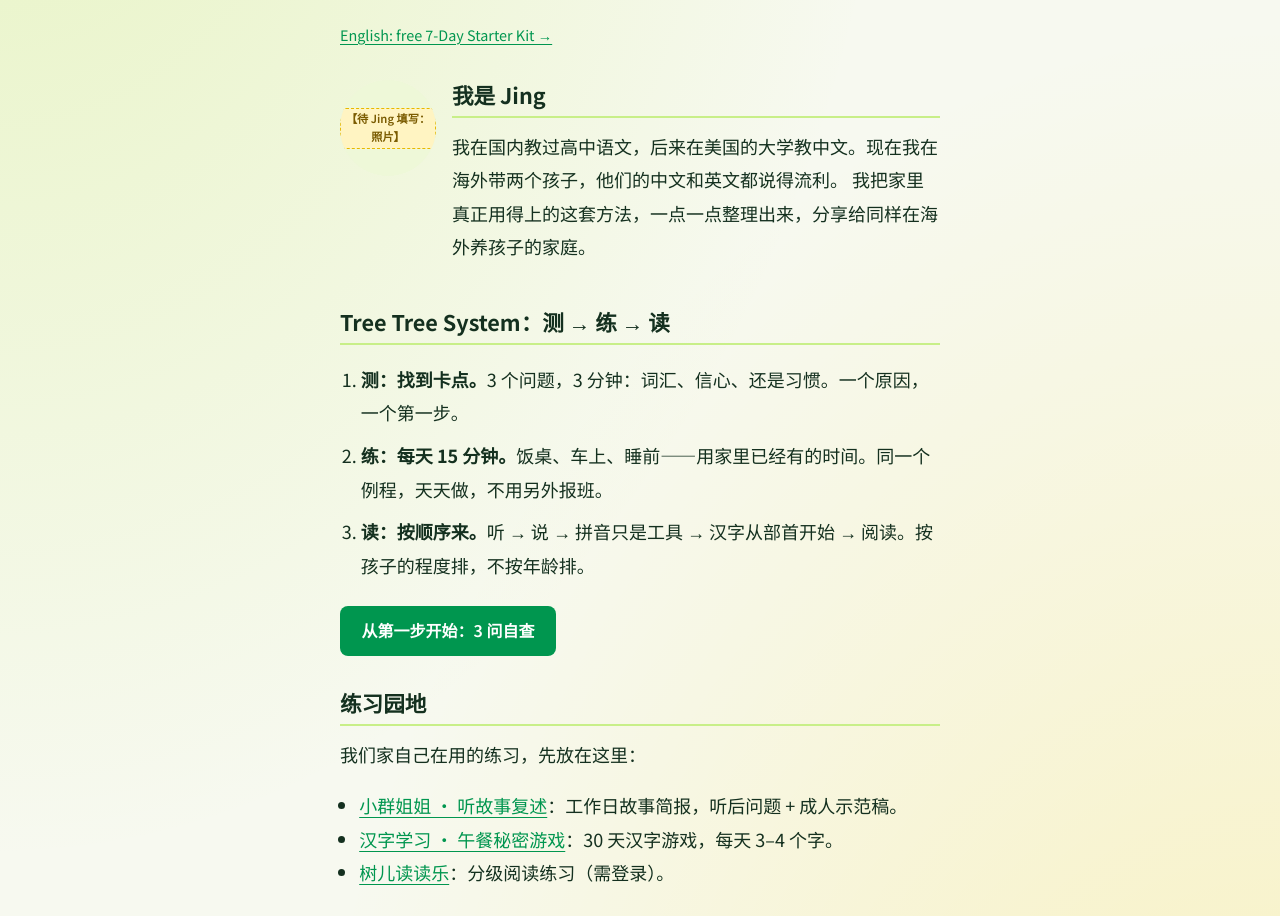
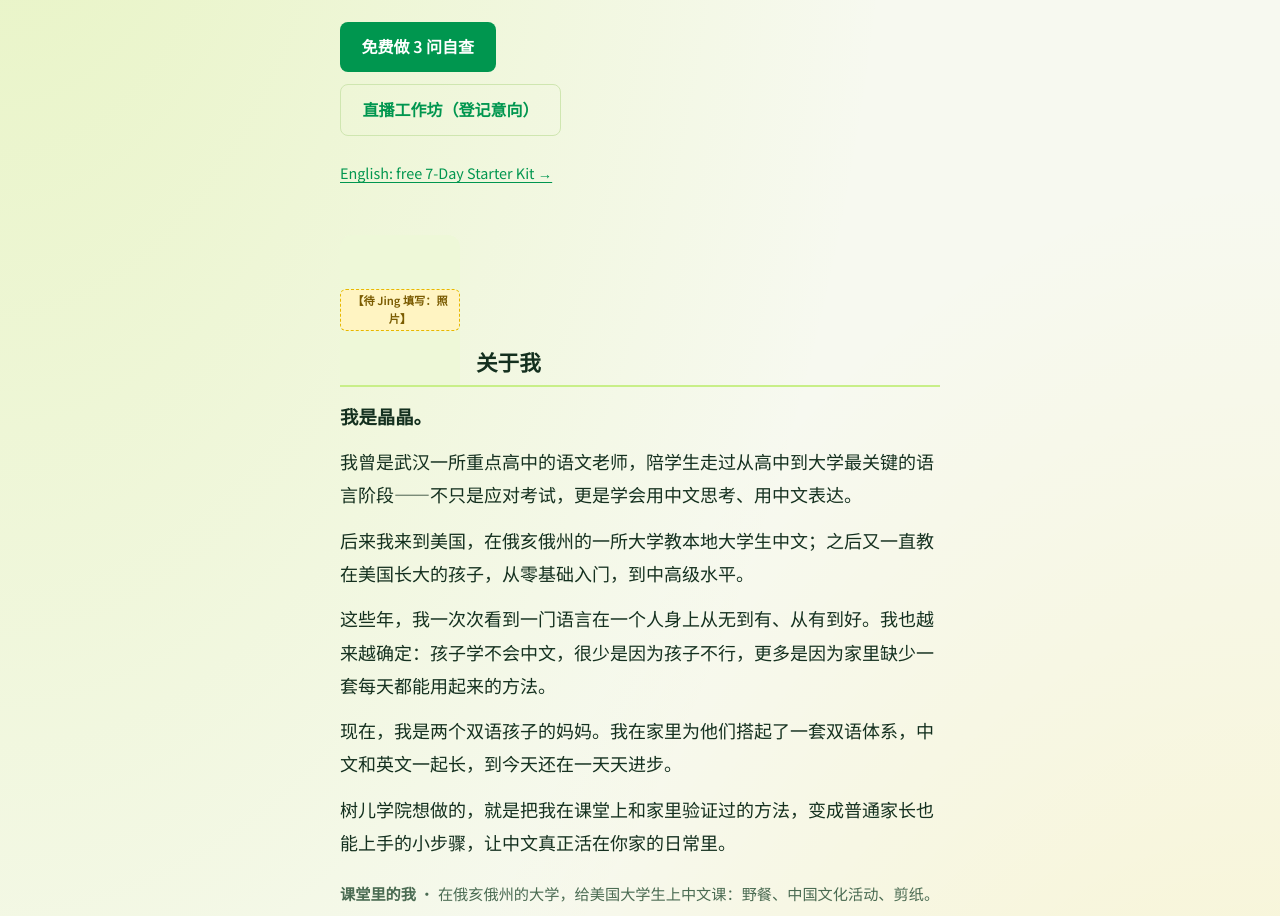
Before and after one commit to TreeTreeAcademy/treetreeacademy, a Next.js app: page / in a window 1280 px wide. Shown: the part 362-1278 px from the top of the page. Built offline with nearby package versions, Linux system fonts and the light colour scheme.

Commit message:
About: 晶晶's story (zh/en), 课堂里的我 strip, hero/about photo slots that fall back to placeholders until public/brand/*.webp exists

```diff
--- a/app/_site/AboutJing.tsx
+++ b/app/_site/AboutJing.tsx
@@ -1,24 +1,68 @@
 import Placeholder from "./Placeholder";
+import { PHOTOS, asset } from "@/lib/site/assets";
 
-// 创始人介绍：只用已确认的事实（规划文档里的履历）。故事细节和照片待 Jing 补。
-export default function AboutJing({ short = false }: { short?: boolean }) {
+const ZH = [
+  "我是晶晶。",
+  "我曾是武汉一所重点高中的语文老师，陪学生走过从高中到大学最关键的语言阶段——不只是应对考试，更是学会用中文思考、用中文表达。",
+  "后来我来到美国，在俄亥俄州的一所大学教本地大学生中文；之后又一直教在美国长大的孩子，从零基础入门，到中高级水平。",
+  "这些年，我一次次看到一门语言在一个人身上从无到有、从有到好。我也越来越确定：孩子学不会中文，很少是因为孩子不行，更多是因为家里缺少一套每天都能用起来的方法。",
+  "现在，我是两个双语孩子的妈妈。我在家里为他们搭起了一套双语体系，中文和英文一起长，到今天还在一天天进步。",
+  "树儿学院想做的，就是把我在课堂上和家里验证过的方法，变成普通家长也能上手的小步骤，让中文真正活在你家的日常里。",
+];
+
+const EN = [
+  "I'm Jingjing.",
+  "I started as a Chinese language and literature teacher at a top high school in Wuhan, China, guiding students through the leap from high-school to university-level Chinese — not just for exams, but to think and express themselves in Chinese.",
+  "In the U.S., I taught Chinese to American college students at a university in Ohio, and then kept teaching kids growing up here, from complete beginners to intermediate and advanced learners.",
+  "Again and again I've watched a language grow in a person from nothing to something, and from something to fluent. And I've learned this: when kids don't pick up Chinese, it's rarely the child — it's usually that the family doesn't have a method they can use every day.",
+  "Today I'm raising two bilingual kids. I built a bilingual system at home, and both languages keep growing with them.",
+  "Tree Tree Academy turns what I've tested in the classroom and at home into small, doable steps for everyday parents, so Chinese can truly live in your family's daily life.",
+];
+
+function Photo({ src, alt, className }: { src: string; alt: string; className: string }) {
+  const s = asset(src);
+  return s ? (
+    <img src={s} alt={alt} className={className} loading="lazy" decoding="async" />
+  ) : (
+    <div className={className + " lp-photo-missing"}><Placeholder>照片</Placeholder></div>
+  );
+}
+
+export default function AboutJing({
+  lang = "zh",
+  short = false,
+  photo = PHOTOS.about,
+}: { lang?: "zh" | "en"; short?: boolean; photo?: string }) {
+  const zh = lang === "zh";
+  const paras = zh ? ZH : EN;
+  const shown = short ? [paras[0], paras[1], paras[2], paras[4]] : paras;
+  const teach = PHOTOS.teaching.filter((p) => asset(p.src));
   return (
-    <section className="lp-about">
-      <div className="lp-about__photo" aria-label="Jing 的照片（待补）">
-        <Placeholder>照片</Placeholder>
+    <section className="lp-about" id="about">
+      <div className="lp-about__head">
+        <Photo src={photo} alt={zh ? "晶晶" : "Jingjing"} className="lp-about__photo" />
+        <h2>{zh ? "关于我" : "About Jingjing"}</h2>
       </div>
-      <div>
-        <h2>我是 Jing</h2>
-        <p>
-          我在国内教过高中语文，后来在美国的大学教中文。现在我在海外带两个孩子，他们的中文和英文都说得流利。
-          我把家里真正用得上的这套方法，一点一点整理出来，分享给同样在海外养孩子的家庭。
-        </p>
-        {!short && (
-          <p>
-            <Placeholder>一段你自己的故事：你是什么时候发现"会说中文，不等于会把中文传给孩子"的？家里的一个真实小场景（不露孩子的脸、全名和学校）。</Placeholder>
-          </p>
-        )}
+      <div className="lp-about__body">
+        {shown.map((p, i) => <p key={i} className={i === 0 ? "lp-about__hi" : undefined}>{p}</p>)}
       </div>
+      {!short && (
+        <figure className="lp-teach">
+          <figcaption>
+            <strong>{zh ? "课堂里的我" : "In the classroom"}</strong>
+            {zh
+              ? " · 在俄亥俄州的大学，给美国大学生上中文课：野餐、中国文化活动、剪纸。"
+              : " · Teaching Chinese to American college students in Ohio: a class picnic, a Chinese culture event, paper-cutting."}
+          </figcaption>
+          {teach.length ? (
+            <div className="lp-teach__row">
+              {teach.map((p) => <img key={p.src} src={p.src} alt={p.alt} loading="lazy" decoding="async" />)}
+            </div>
+          ) : (
+            <Placeholder>3 张教学照片</Placeholder>
+          )}
+        </figure>
+      )}
     </section>
   );
 }
--- a/app/globals.css
+++ b/app/globals.css
@@ -827,14 +827,28 @@ p {
 .lp-two { display: grid; grid-template-columns: 1fr; gap: 0 1rem; }
 @media (min-width: 640px) { .lp-two { grid-template-columns: 1fr 1fr; } }
 .lp-two ul { padding-left: 1.2rem; margin: 0; }
-.lp-about { display: flex; gap: 1rem; align-items: flex-start; margin: 2rem 0; }
-.lp-about h2 { margin-top: 0; }
+.lp-about { margin: 2.25rem 0; }
+.lp-about__head { display: flex; align-items: flex-end; gap: 1rem; border-bottom: 2px solid var(--color-accent-soft); }
+.lp-about__head h2 { margin: 0 0 0.5rem; border: none; padding: 0; }
 .lp-about__photo {
-  flex: 0 0 96px; height: 96px; border-radius: 50%; background: var(--color-surface-soft);
-  display: flex; align-items: center; justify-content: center; text-align: center; overflow: hidden; font-size: 0.75rem;
+  flex: 0 0 auto; width: 120px; height: 150px; object-fit: cover; object-position: top;
+  display: flex; align-items: center; justify-content: center; text-align: center;
 }
+.lp-photo-missing { background: var(--color-surface-soft); border-radius: var(--radius) var(--radius) 0 0; }
 .lp-about__photo .lp-todo { font-size: 0.7rem; padding: 0.1rem 0.25rem; }
-@media (max-width: 480px) { .lp-about { flex-direction: column; } }
+.lp-about__hi { font-weight: 700; font-size: 1.15rem; }
+.lp-teach { margin: 1.25rem 0 0; }
+.lp-teach figcaption { font-size: 0.95rem; color: var(--color-text-muted); margin-bottom: 0.5rem; }
+.lp-teach__row { display: grid; grid-template-columns: repeat(3, 1fr); gap: 0.5rem; }
+.lp-teach__row img { width: 100%; aspect-ratio: 4 / 3; object-fit: cover; border-radius: 10px; display: block; }
+@media (max-width: 480px) { .lp-teach__row { grid-template-columns: 1fr 1fr; } .lp-teach__row img:first-child { grid-column: 1 / -1; aspect-ratio: 16 / 9; } }
+.lp-hero--photo { display: grid; grid-template-columns: 1fr; gap: 0.5rem; align-items: end; }
+.lp-hero__img { width: min(62vw, 260px); height: auto; justify-self: center; display: block; }
+@media (min-width: 720px) {
+  .lp-hero--photo { grid-template-columns: 1fr 240px; }
+  .lp-hero__img { grid-column: 2; grid-row: 1; width: 240px; }
+  .lp-hero__text { grid-column: 1; grid-row: 1; }
+}
 .lp-check__intro { font-weight: 600; }
 .lp-check__list { padding-left: 1.3rem; }
 .lp-check__list li { margin-bottom: 0.9rem; }
--- a/app/page.tsx
+++ b/app/page.tsx
@@ -1,20 +1,26 @@
 import { getLatestEpisode, formatDate, themeLabels } from "@/lib/episodes";
 import type { Metadata } from "next";
 import AboutJing from "./_site/AboutJing";
+import { PHOTOS, asset } from "@/lib/site/assets";
 
 export const metadata: Metadata = {
   title: { absolute: "你会说中文，不等于孩子能学会中文｜中文生命力 · 树儿学院 Tree Tree Academy" },
   description:
-    "孩子听得懂中文，却总回英文？前高中语文老师、美国大学中文老师 Jing，带海外华裔和混血家庭先找到孩子卡在哪：词汇、信心还是习惯，再给你今晚就能试的第一步。免费 3 问自查。",
+    "孩子听得懂中文，却总回英文？武汉重点高中前语文老师、美国俄亥俄州大学中文老师晶晶，带海外华裔和混血家庭先找到孩子卡在哪：词汇、信心还是习惯，再给你今晚就能试的第一步。免费 3 问自查。",
   alternates: { canonical: "/" },
 };
 
 export default function HomePage() {
   const latest = getLatestEpisode();
+  const hero = asset(PHOTOS.hero);
 
   return (
     <>
-      <section className="hero lp-hero">
+      <section className="hero lp-hero lp-hero--photo">
+        {hero && (
+          <img src={hero} alt="晶晶" className="lp-hero__img" width={480} height={600} fetchPriority="high" />
+        )}
+        <div className="lp-hero__text">
         <div className="section-label">中文生命力 · 海外家庭中文传承</div>
         <h1>你会说中文，不等于孩子能学会中文</h1>
         <p className="lead">
@@ -26,9 +32,10 @@ export default function HomePage() {
           <a href="/workshop" className="btn btn--ghost">直播工作坊（登记意向）</a>
         </div>
         <p className="meta"><a href="/en/start" lang="en">English: free 7-Day Starter Kit →</a></p>
+        </div>
       </section>
 
-      <AboutJing short />
+      <AboutJing />
 
       <section>
         <h2>Tree Tree System：测 → 练 → 读</h2>
--- a/app/workshop/page.tsx
+++ b/app/workshop/page.tsx
@@ -3,6 +3,7 @@ import SignupForm from "../_site/SignupForm";
 import AboutJing from "../_site/AboutJing";
 import Placeholder from "../_site/Placeholder";
 import { WORKSHOP } from "@/lib/site/config";
+import { PHOTOS } from "@/lib/site/assets";
 
 export const metadata: Metadata = {
   title: { absolute: `${WORKSHOP.titleZh}｜60 分钟直播工作坊 · 树儿学院` },
@@ -64,7 +65,7 @@ export default function WorkshopPage() {
         </div>
       </section>
 
-      <AboutJing />
+      <AboutJing photo={PHOTOS.workshop} />
 
       <section className="lp-box lp-offer" id="signup">
         <h2>时间和报名</h2>
--- /dev/null
+++ b/lib/site/assets.ts
@@ -0,0 +1,18 @@
+import { existsSync } from "fs";
+import { join } from "path";
+
+// 品牌图片放在 public/brand/。文件不存在时页面显示"待补"占位，而不是破图。
+export function asset(path: string): string | null {
+  return existsSync(join(process.cwd(), "public", path)) ? path : null;
+}
+
+export const PHOTOS = {
+  hero: "/brand/jing-explaining.webp",
+  about: "/brand/jing-smile.webp",
+  workshop: "/brand/jing-heart.webp",
+  teaching: [
+    { src: "/brand/teach-picnic.webp", alt: "和美国大学生的中文课野餐" },
+    { src: "/brand/teach-culture.webp", alt: "大学中国文化活动，晶晶穿旗袍和师生合影" },
+    { src: "/brand/teach-papercut.webp", alt: "中文课上的剪纸活动" },
+  ],
+};
```
Also changed, not shown: app/en/start/page.tsx (+3 -11 lines), public/llms.txt.
